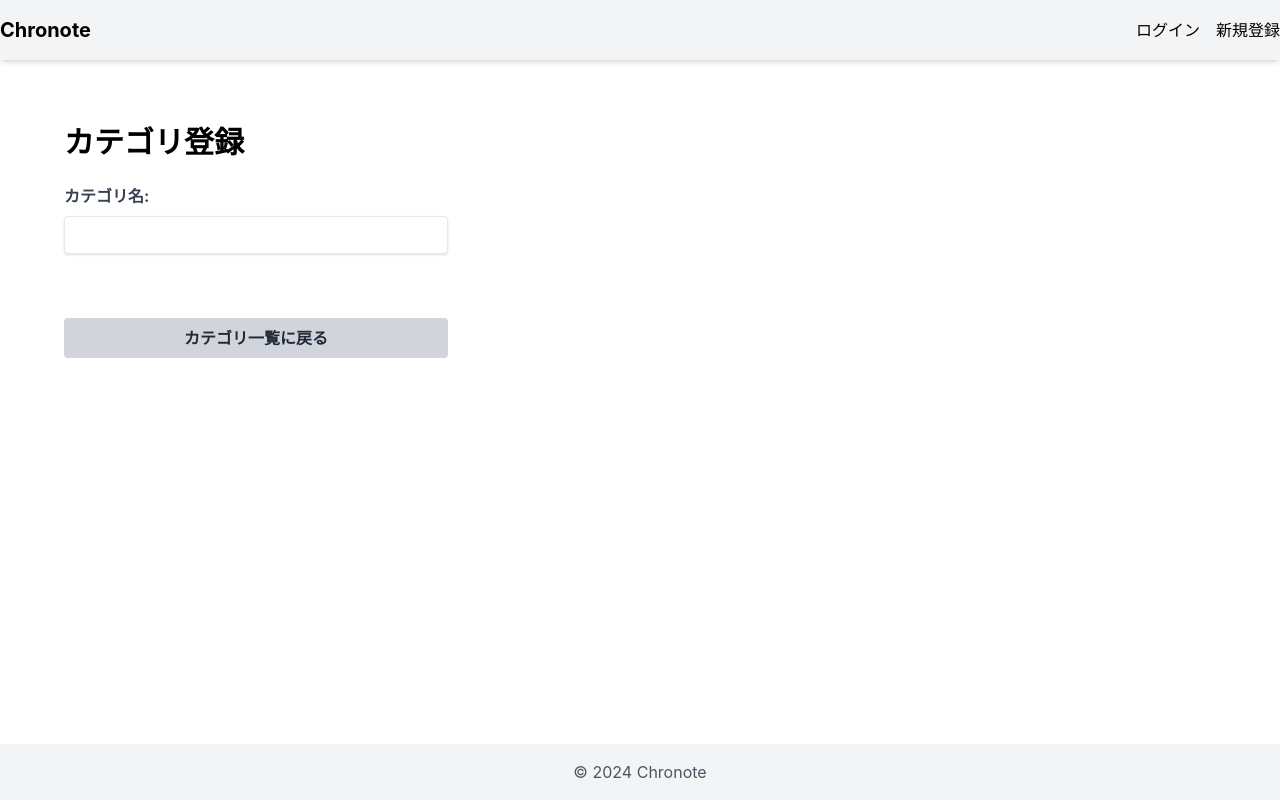
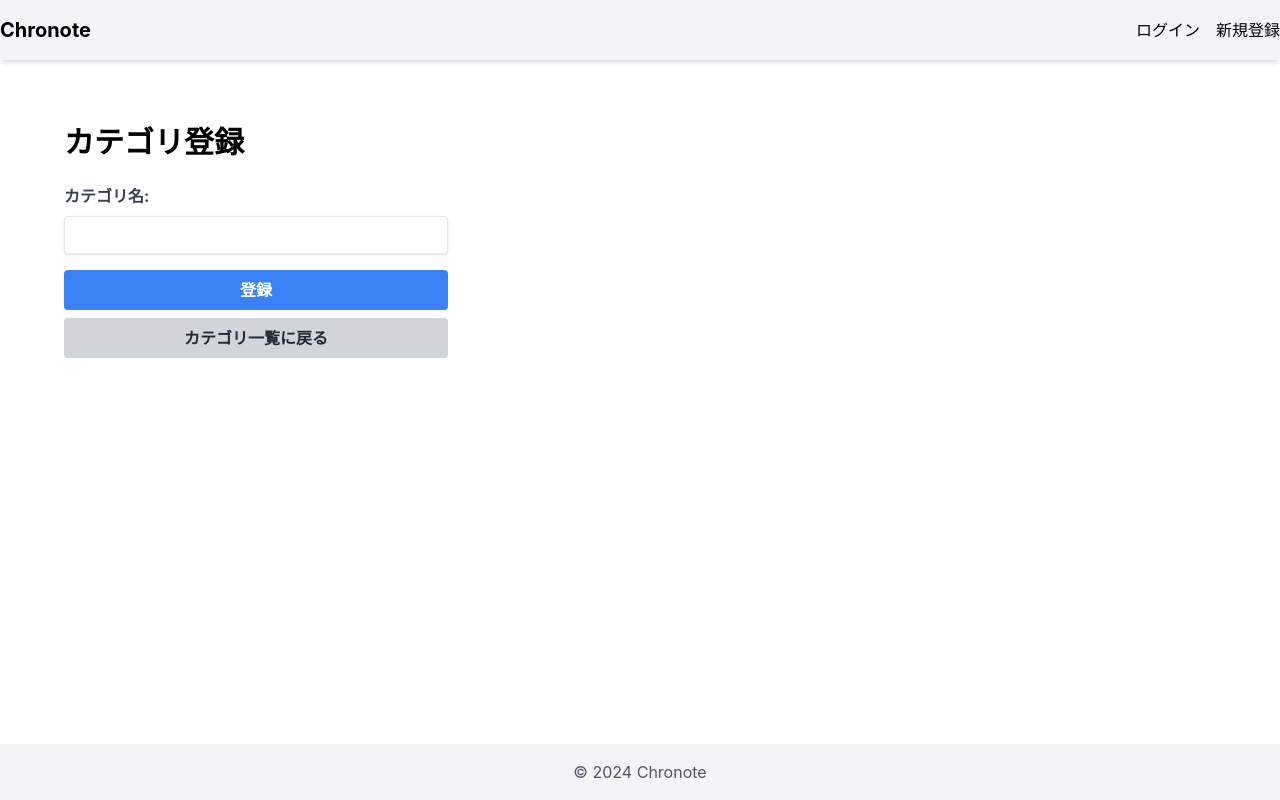
Before and after one commit to takemitsu/chronote-client, a React (Vite) app: page /categories/new in a window 1280 px wide. Built offline with nearby package versions, Linux system fonts and the light colour scheme; the HTML template or start-up script is replaced by a standard one.

Commit message:
Button.tsx 修正

```diff
--- a/src/components/Button.tsx
+++ b/src/components/Button.tsx
@@ -20,7 +20,7 @@ const Button: React.FC<Props> = ({ children, onClick, disabled = false, type = '
             ? // disabled が true の場合
               'bg-gray-400 cursor-not-allowed' // グレーの背景、カーソルを not-allowed に
             : // そうでない場合は className をそのまま適用
-              className
+              `bg-blue-500 hover:bg-blue-700 ${className}`
         }
         text-white font-bold py-2 px-4 rounded focus:outline-none focus:shadow-outline
       `}>
--- a/vite.config.ts
+++ b/vite.config.ts
@@ -4,4 +4,7 @@ import react from '@vitejs/plugin-react-swc'
 // https://vite.dev/config/
 export default defineConfig({
   plugins: [react()],
+  server: {
+    host: true,
+  },
 })
```
